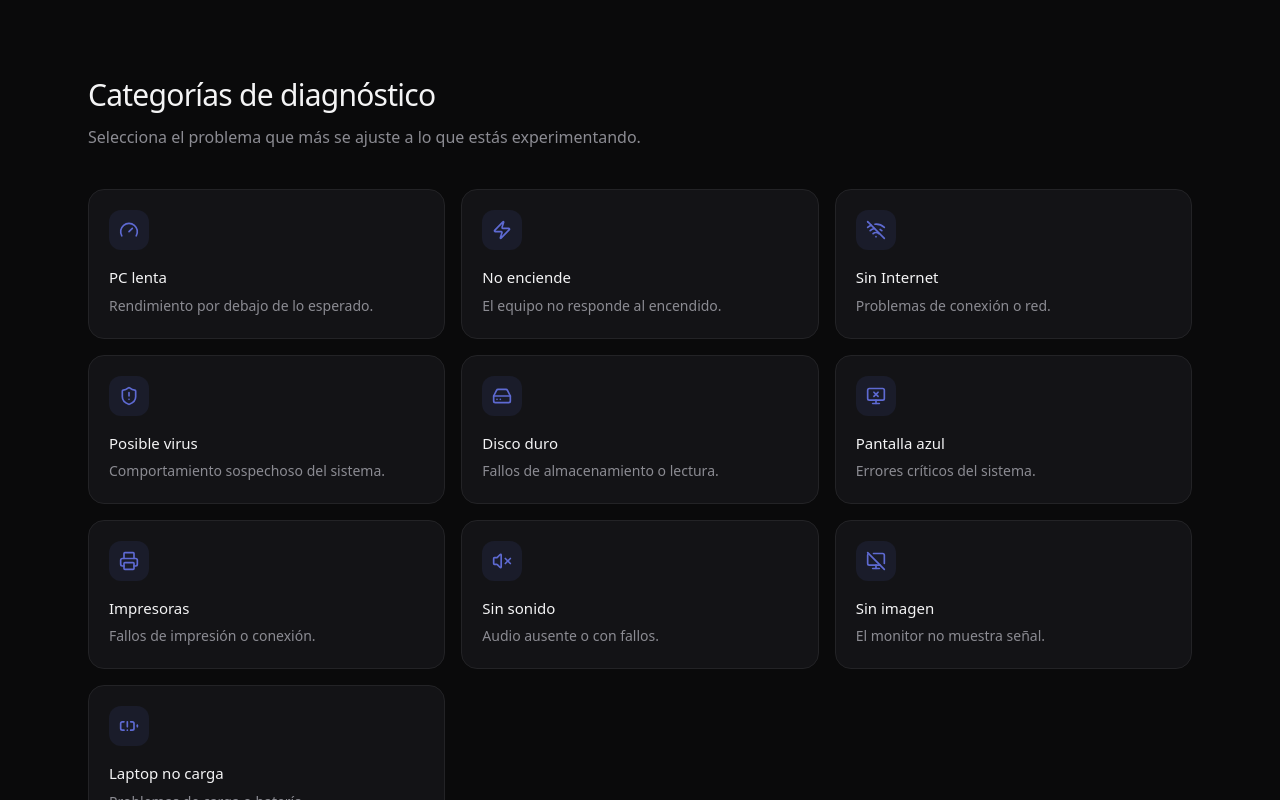
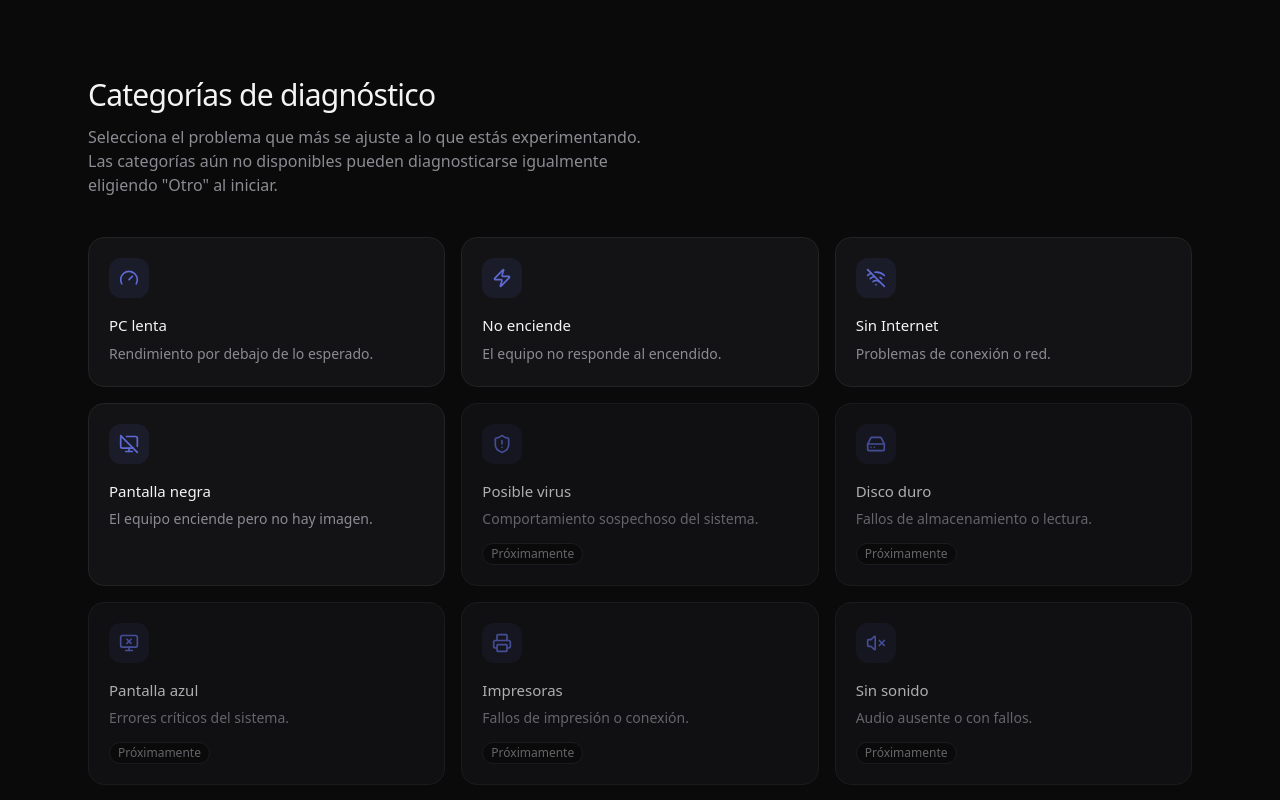
Before and after one commit to markjsr9431/techcheck, a Next.js app: page / in a window 1280 px wide. Shown: the part 620-1420 px from the top of the page. Built offline with nearby package versions, Linux system fonts and the light colour scheme.

Commit message:
feat(ux): unificar navegación y mejorar UX del diagnóstico (Sprint 8)

```diff
--- a/app/diagnostico/page.tsx
+++ b/app/diagnostico/page.tsx
@@ -1,7 +1,8 @@
 "use client";
 
 import { useState } from "react";
-import { ArrowRight } from "lucide-react";
+import Link from "next/link";
+import { ArrowRight, Home as HomeIcon, ChevronRight } from "lucide-react";
 import { Header } from "@/components/layout/header";
 import { Section } from "@/components/ui/section";
 import { Container } from "@/components/ui/container";
@@ -23,6 +24,16 @@ type Step =
   | "sin-internet"
   | "pantalla-negra"
   | "otro";
+
+const STEP_LABELS: Record<Step, string> = {
+  bienvenida: "Inicio del diagnóstico",
+  "pregunta-1": "Selección de problema",
+  "pc-lenta": "PC lenta",
+  "no-enciende": "No enciende",
+  "sin-internet": "Sin Internet",
+  "pantalla-negra": "Pantalla negra",
+  otro: "Otro",
+};
 
 export default function DiagnosticoPage() {
   const [step, setStep] = useState<Step>("bienvenida");
@@ -47,6 +58,55 @@ export default function DiagnosticoPage() {
       <main>
         <Section>
           <Container className="max-w-2xl">
+            <nav
+              aria-label="Ruta de navegación"
+              className="mb-6 flex flex-wrap items-center gap-1.5 text-xs text-muted"
+            >
+              <Link
+                href="/"
+                className="inline-flex items-center gap-1 rounded-md px-1.5 py-1 transition-colors hover:text-foreground"
+              >
+                <HomeIcon className="h-3.5 w-3.5" aria-hidden="true" />
+                Inicio
+              </Link>
+              <ChevronRight className="h-3.5 w-3.5 shrink-0" aria-hidden="true" />
+              {step === "bienvenida" ? (
+                <span className="font-medium text-foreground">Diagnóstico</span>
+              ) : (
+                <button
+                  type="button"
+                  onClick={() => setStep("bienvenida")}
+                  className="rounded-md px-1.5 py-1 transition-colors hover:text-foreground"
+                >
+                  Diagnóstico
+                </button>
+              )}
+              {step !== "bienvenida" && step !== "pregunta-1" && (
+                <>
+                  <ChevronRight className="h-3.5 w-3.5 shrink-0" aria-hidden="true" />
+                  <button
+                    type="button"
+                    onClick={() => setStep("pregunta-1")}
+                    className="rounded-md px-1.5 py-1 transition-colors hover:text-foreground"
+                  >
+                    Selección de problema
+                  </button>
+                  <ChevronRight className="h-3.5 w-3.5 shrink-0" aria-hidden="true" />
+                  <span className="font-medium text-foreground">
+                    {STEP_LABELS[step]}
+                  </span>
+                </>
+              )}
+              {step === "pregunta-1" && (
+                <>
+                  <ChevronRight className="h-3.5 w-3.5 shrink-0" aria-hidden="true" />
+                  <span className="font-medium text-foreground">
+                    {STEP_LABELS[step]}
+                  </span>
+                </>
+              )}
+            </nav>
+
             {step === "bienvenida" && (
               <div className="text-center">
                 <h1 className="text-3xl font-medium tracking-tight text-foreground sm:text-4xl">
--- a/components/home/categories.tsx
+++ b/components/home/categories.tsx
@@ -13,16 +13,16 @@ import {
 import { CategoryCard } from "@/components/home/category-card";
 
 const CATEGORIES = [
-  { icon: Gauge, title: "PC lenta", description: "Rendimiento por debajo de lo esperado." },
-  { icon: Zap, title: "No enciende", description: "El equipo no responde al encendido." },
-  { icon: WifiOff, title: "Sin Internet", description: "Problemas de conexión o red." },
-  { icon: ShieldAlert, title: "Posible virus", description: "Comportamiento sospechoso del sistema." },
-  { icon: HardDrive, title: "Disco duro", description: "Fallos de almacenamiento o lectura." },
-  { icon: MonitorX, title: "Pantalla azul", description: "Errores críticos del sistema." },
-  { icon: Printer, title: "Impresoras", description: "Fallos de impresión o conexión." },
-  { icon: VolumeX, title: "Sin sonido", description: "Audio ausente o con fallos." },
-  { icon: MonitorOff, title: "Sin imagen", description: "El monitor no muestra señal." },
-  { icon: BatteryWarning, title: "Laptop no carga", description: "Problemas de carga o batería." },
+  { icon: Gauge, title: "PC lenta", description: "Rendimiento por debajo de lo esperado.", available: true },
+  { icon: Zap, title: "No enciende", description: "El equipo no responde al encendido.", available: true },
+  { icon: WifiOff, title: "Sin Internet", description: "Problemas de conexión o red.", available: true },
+  { icon: MonitorOff, title: "Pantalla negra", description: "El equipo enciende pero no hay imagen.", available: true },
+  { icon: ShieldAlert, title: "Posible virus", description: "Comportamiento sospechoso del sistema.", available: false },
+  { icon: HardDrive, title: "Disco duro", description: "Fallos de almacenamiento o lectura.", available: false },
+  { icon: MonitorX, title: "Pantalla azul", description: "Errores críticos del sistema.", available: false },
+  { icon: Printer, title: "Impresoras", description: "Fallos de impresión o conexión.", available: false },
+  { icon: VolumeX, title: "Sin sonido", description: "Audio ausente o con fallos.", available: false },
+  { icon: BatteryWarning, title: "Laptop no carga", description: "Problemas de carga o batería.", available: false },
 ] as const;
 
 export function Categories() {
@@ -34,7 +34,8 @@ export function Categories() {
         </h2>
         <p className="mt-3 text-base text-muted">
           Selecciona el problema que más se ajuste a lo que estás
-          experimentando.
+          experimentando. Las categorías aún no disponibles pueden
+          diagnosticarse igualmente eligiendo &quot;Otro&quot; al iniciar.
         </p>
       </div>
 
--- a/components/home/category-card.tsx
+++ b/components/home/category-card.tsx
@@ -1,26 +1,58 @@
+import Link from "next/link";
 import type { LucideIcon } from "lucide-react";
+import { cn } from "@/lib/utils";
 
 interface CategoryCardProps {
   icon: LucideIcon;
   title: string;
   description: string;
+  available: boolean;
 }
 
 /**
  * Tarjeta de categoría de diagnóstico.
  *
- * Hoy es un elemento no interactivo (article). Cuando existan rutas
- * de diagnóstico, se envolverá en <Link> sin cambiar su estructura
- * visual ni su API de props.
+ * Cuando la categoría ya tiene un flujo implementado (available),
+ * enlaza a /diagnostico para iniciar el diagnóstico correspondiente.
+ * Las categorías aún no implementadas se muestran deshabilitadas en
+ * lugar de simular un enlace roto.
  */
-export function CategoryCard({ icon: Icon, title, description }: CategoryCardProps) {
-  return (
-    <article className="group rounded-lg border border-border bg-surface p-5 transition-all duration-200 hover:-translate-y-0.5 hover:border-muted/40 hover:shadow-soft">
+export function CategoryCard({ icon: Icon, title, description, available }: CategoryCardProps) {
+  const content = (
+    <>
       <span className="flex h-10 w-10 items-center justify-center rounded-md bg-accent/10 text-accent transition-colors duration-200 group-hover:bg-accent/15">
         <Icon className="h-5 w-5" aria-hidden="true" />
       </span>
       <h3 className="mt-4 text-[15px] font-medium text-foreground">{title}</h3>
       <p className="mt-1.5 text-sm leading-relaxed text-muted">{description}</p>
-    </article>
+      {!available && (
+        <span className="mt-3 inline-flex w-fit items-center rounded-md border border-border bg-background px-2 py-0.5 text-xs text-muted">
+          Próximamente
+        </span>
+      )}
+    </>
+  );
+
+  if (!available) {
+    return (
+      <article
+        aria-label={`${title}: diagnóstico próximamente disponible`}
+        className="group flex flex-col rounded-lg border border-border bg-surface p-5 opacity-70"
+      >
+        {content}
+      </article>
+    );
+  }
+
+  return (
+    <Link
+      href="/diagnostico"
+      className={cn(
+        "group flex flex-col rounded-lg border border-border bg-surface p-5 transition-all duration-200",
+        "hover:-translate-y-0.5 hover:border-muted/40 hover:shadow-soft"
+      )}
+    >
+      {content}
+    </Link>
   );
 }
```
